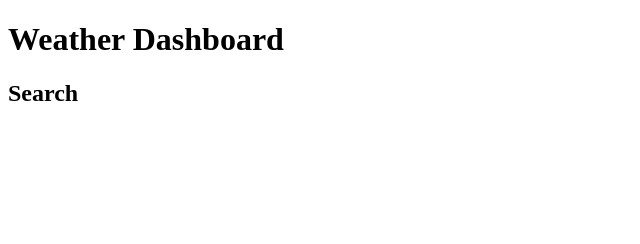
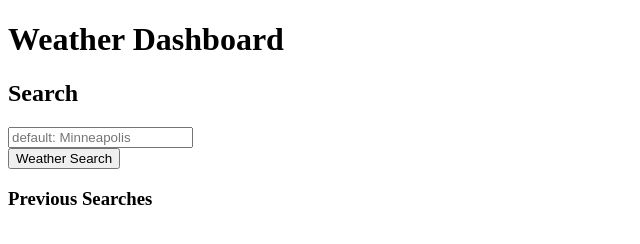
Before and after one commit to GabriellaSwenson/weather-website, a plain HTML site: page index.html in a window 1280 px wide. Shown: the whole page, without its empty margins (0-640 px from the left). Drawn offline with Linux system fonts and the light colour scheme; no server answers.

Commit message:
Html edits 2

```diff
--- a/index.html
+++ b/index.html
@@ -13,12 +13,22 @@
     </header>
     <div class = "container">
       <div class = "row">
-        <div class="col-xs-12 col-sm-6 col-md-4 col-lg-3">
+        <div class="col-xs-12 col-sm-6 col-md-4 col-lg-3" id = "left">
           <h2>Search</h2>
           <div class = "row">
-            <form id = "search-form" method = "get"></form>
+            <form id = "search-form" method = "get">
+              <input type = "text" placeholder = "default: Minneapolis" id = "city-name" class = "form-input">
+              <br>
+              <button type = "submit">Weather Search</button>
+            </form>
+            <h3>Previous Searches</h3>
+          </div>
+          <div class = "row" id = "city-searches">
+            <ul class = "city-searches city-searches-buttons" id = "city-searches">
+            </ul>
           </div>
         </div>
+        <div class = "col-xs-12 col-sm-6 col-md-8 col-lg-9" id="right"></div>
       </div>
     </div>
     <script src="./assets/js/script.js"></script>
```
